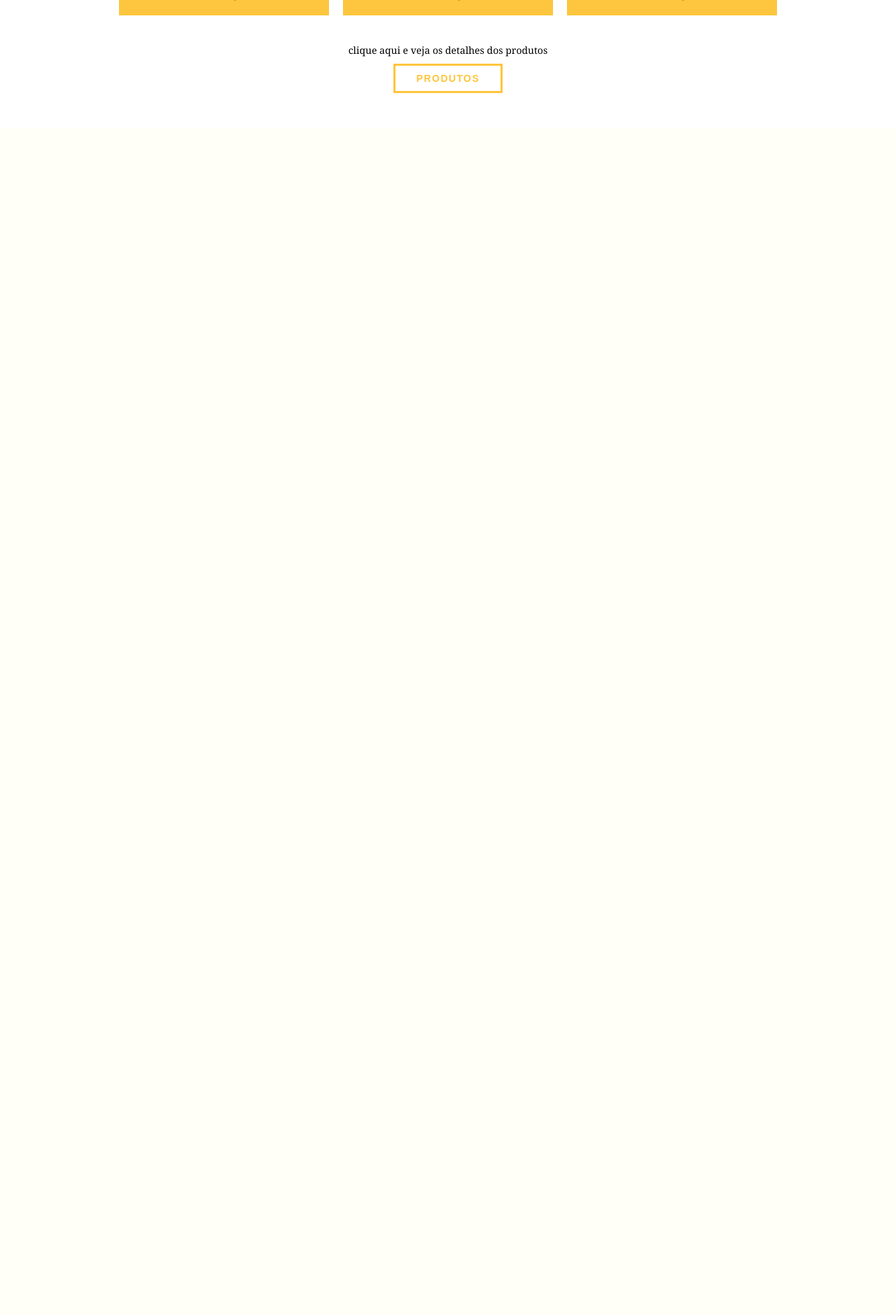
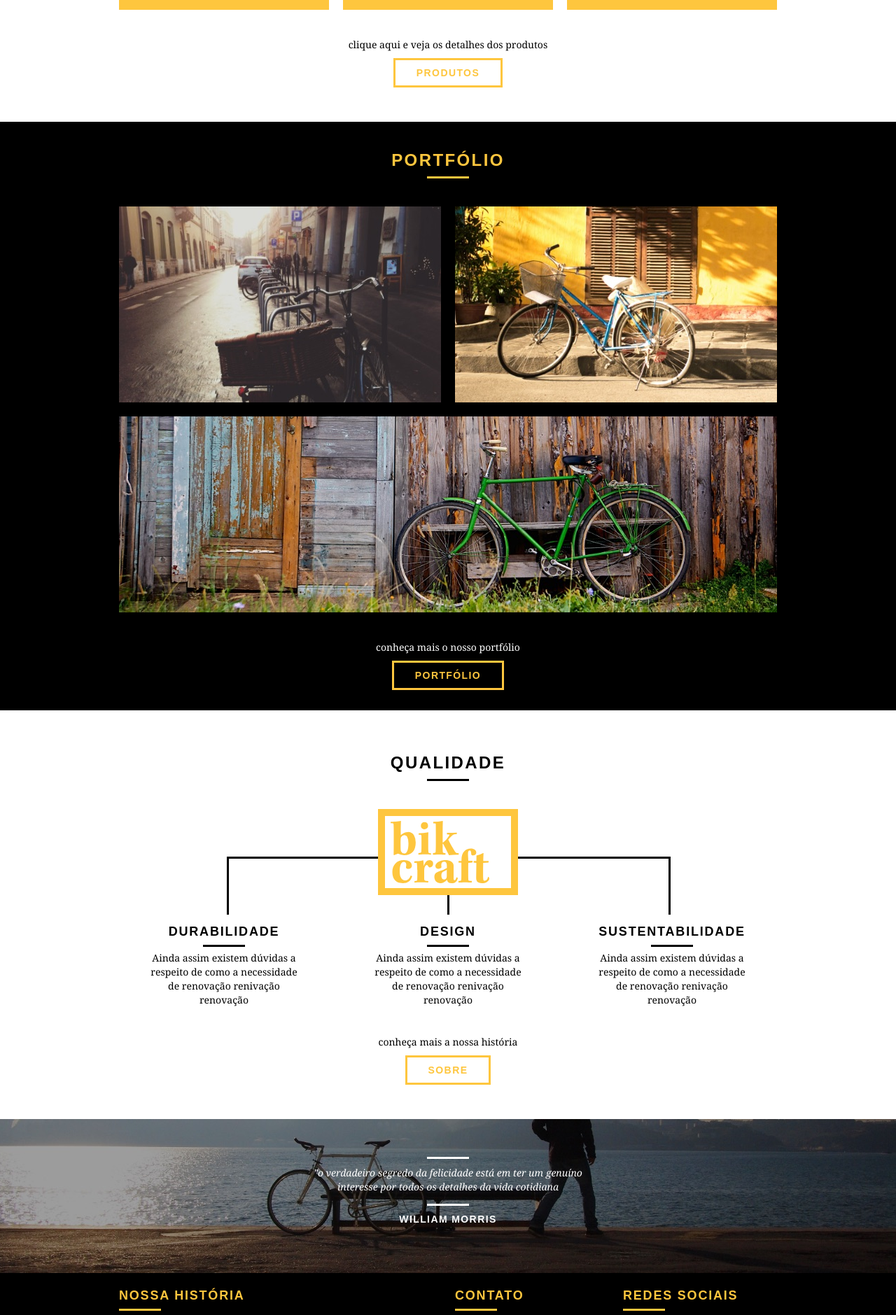
Before and after one commit to oszim1/bikcraft, a PHP site: page / in a window 1280 px wide. Shown: the part 921-2800 px from the top of the page at 70% size. Before the commit the page ends 1054 px from the top, so only its background shows below. Run offline with PHP 8.4, Linux system fonts and the light colour scheme.

Commit message:
index.html finished

```diff
--- a/css/style.css
+++ b/css/style.css
@@ -8,6 +8,10 @@ p {
   font-family: Georgia, "Times New Roman", serif;
   font-size: 14px;
   line-height: 20px;
+}
+
+img {
+  display: block;
 }
 
 .btn {
@@ -22,8 +26,8 @@ p {
 }
 
 .btn:hover {
-  color: #000;
-  border-color: #000;
+  color: #fff;
+  border-color: #fff;
 }
 
 .btn.btn-preto:hover {
@@ -92,7 +96,7 @@ p {
   height: 380px;
   background: url("../img/bg.jpg") no-repeat center;
   background-size: cover;
-  margin-top: 96px;
+  margin-top: 92px;
   text-align: center;
   padding-top: 80px;
 }
@@ -179,3 +183,149 @@ p {
 .call p {
   margin-bottom: 20px;
 }
+
+/*Portfólio*/
+
+.portfolio {
+  width: 100%;
+  background-color: #000;
+  padding: 40px 0;
+}
+
+.portfolio .subtitulo {
+  color: #fec63e;
+}
+
+.portfolio .subtitulo:after {
+  background-color: #fec63e;
+}
+
+.portfolio_lista li:last-child {
+  margin-top: 20px;
+}
+
+.portfolio .call p {
+  color: #fff;
+}
+
+/*Qualidade*/
+
+.qualidade {
+  padding: 60px 0;
+}
+
+.qualidade::after {
+  content: "";
+  width: 634px;
+  height: 83px;
+  display: block;
+  background: url(../img/linhas.svg) no-repeat center;
+  position: absolute;
+  top: 209px;
+  right: 162px;
+  z-index: -1;
+}
+
+.qualidade img {
+  margin: 0 auto;
+}
+
+.qualidade_lista {
+  padding-top: 20px;
+}
+
+.qualidade_lista li {
+  text-align: center;
+  padding: 0 40px;
+}
+
+.qualidade_lista li h3 {
+  font-weight: bold;
+  font-size: 18px;
+  line-height: 25px;
+  text-transform: uppercase;
+  letter-spacing: .1em;
+  margin-top: 20px;
+}
+
+.qualidade_lista li h3:after {
+  content: "";
+  display: block;
+  width: 60px;
+  height: 3px;
+  background-color: #000;
+  margin: 6px auto;
+}
+
+/*Quebra*/
+
+.quebra {
+  width: 100%;
+  height: 220px;
+  background: url(../img/bg-footer.jpg) no-repeat center;
+  background-size: cover;
+  text-align: center;
+  padding-top: 40px;
+}
+
+.quebra .quote-externo {
+  max-width: 400px;
+}
+
+/*Footer*/
+
+.footer {
+  width: 100%;
+  background-color: #000;
+  color: #fff;
+  padding: 20px 0;
+}
+
+.footer h3 {
+  font-size: 18px;
+  line-height: 25px;
+  color: #fec63e;
+  text-transform: uppercase;
+  letter-spacing: .1em;
+  font-weight: bold;
+}
+
+.footer h3:after {
+  content: "";
+  display: block;
+  width: 60px;
+  height: 3px;
+  background: #fec63e;
+  margin: 6px 0 12px 0;
+}
+
+.footer_historia {
+  padding-right: 40px;
+}
+
+.footer_contato ul li {
+  font-size: 14px;
+  line-height: 20px;
+  font-family: Georgia, "Times New Roman", Serif;
+}
+
+.footer_redes ul li {
+  display: inline-block;
+  margin-right: 10px;
+}
+
+.footer_redes ul li a {
+  border: 3px solid #fec63e;
+  display: block;
+  padding: 10px;
+}
+
+.footer_redes ul li a:hover {
+  border-color: #fff;
+}
+
+.copy {
+  width: 100%;
+  background-color: #fec63e;
+  padding: 20px;
+}
--- a/index.html
+++ b/index.html
@@ -66,6 +66,80 @@
         <a href="produtos.html" class="btn btn-preto">Produtos</a>
       </div>
     </section>
+    <!-- fecha produtos-->
+    <section class="portfolio">
+      <div class="container">
+        <h2 class="subtitulo">Portfólio</h2>
+        <ul class="portfolio_lista">
+          <li class="grid-8"><img src="/img/portfolio/retro.jpg" alt="Bicicleta Retrô"></li>
+          <li class="grid-8"><img src="/img/portfolio/passeio.jpg" alt="Bicicleta Passeio"></li>
+          <li class="grid-16"><img src="/img/portfolio/esporte.jpg" alt="Bicicleta Esporte"></li>
+        </ul>
+        <div class="call">
+          <p>conheça mais o nosso portfólio</p>
+          <a href="portfolio.html" class="btn">Portfólio</a>
+        </div>
+      </div>
+    </section>
+    <section class="qualidade container">
+      <h2 class="subtitulo">Qualidade</h2>
+      <img src="img/bikcraft-qualidade.svg" alt="Bikcraft">
+      <ul class="qualidade_lista">
+        <li class="grid-1-3">
+          <h3>Durabilidade</h3>
+          <p>Ainda assim existem dúvidas a respeito de como a necessidade de renovação renivação renovação</p>
+        </li>
+        <li class="grid-1-3">
+          <h3>Design</h3>
+          <p>Ainda assim existem dúvidas a respeito de como a necessidade de renovação renivação renovação</p>
+        </li>
+        <li class="grid-1-3">
+          <h3>Sustentabilidade</h3>
+          <p>Ainda assim existem dúvidas a respeito de como a necessidade de renovação renivação renovação</p>
+        </li>
+      </ul>
+      <div class="call">
+        <p>conheça mais a nossa história</p>
+        <a href="sobre.html" class="btn btn-preto">Sobre</a>
+      </div>
+    </section>
+    <section class="quebra">
+      <blockquote class="quote-externo container">
+        <p>"o verdadeiro segredo da felicidade está em ter um genuíno interesse por todos os detalhes da vida cotidiana</p>
+        <cite>William Morris</cite>
+      </blockquote>
+    </section>
+    <footer>
+      <div class="footer">
+        <div class="container">
+          <div class="grid-8 footer_historia">
+            <h3>Nossa História</h3>
+            <p>O verdadeiro segredo da felicidade está em ter um genuíno interesse por interesse por todos os detalhes da vida cotidiana cotidiana da vida cotidiana da vida cotidiana da vida cotidiana da vida cotidiana</p>
+          </div>
+          <div class="grid-4 footer_contato">
+            <h3>Contato</h3>
+            <ul>
+              <li>- 21 23232-4343</li>
+              <li>- contato@bikcraft.com</li>
+              <li>- Botafogo - RJ</li>
+            </ul>
+          </div>
+          <div class="grid-4 footer_redes">
+            <h3>Redes Sociais</h3>
+            <ul>
+              <li><a href="http://facebook.com" target="_blank"><img src="img/redes-sociais/facebook.svg" alt=""></a></li>
+              <li><a href="http://instagram.com" target="_blank"><img src="img/redes-sociais/instagram.svg" alt=""></a></li>
+              <li><a href="http://twitter.com" target="_blank"><img src="img/redes-sociais/twitter.svg" alt=""></a></li>
+            </ul>
+          </div>
+        </div>
+      </div>
+      <div class="copy">
+        <div class="container">
+        <p class="grid-16">Bikcraft 2021 - Alguns direitos reservados</p>
+      </div>
+      </div>
+    </footer>
 
   </body>
 </html>
```
